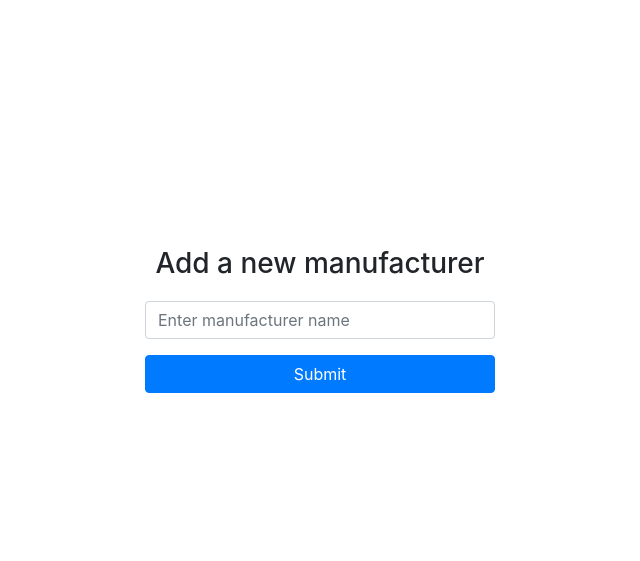
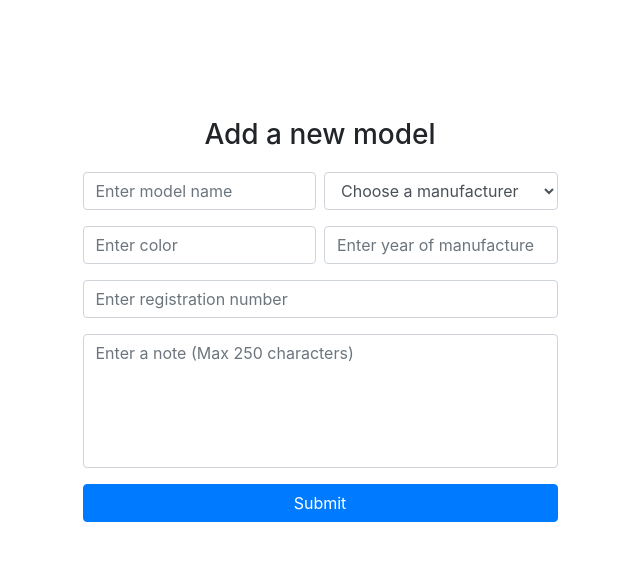
Before and after one commit to likhit-vivek/codemax_assignment, a PHP site: page /codemax_assignment/ in a window 1280 px wide. Shown: the part 56-617 px from the top of the page, without its empty margins (320-960 px from the left). Run offline with PHP 8.4, Linux system fonts and the light colour scheme; data that the repository does not hold is empty; some libraries are stand-ins or nearby versions.

Commit message:
Commit #3: Models can be added

```diff
--- a/custom.js
+++ b/custom.js
@@ -31,7 +31,7 @@ $(document).ready(function() {
 					setTimeout(function() { $('.alert-danger').addClass('d-none'); }, 3000)
 				}
 			}).fail(function() {
-				$('.alert-danger').html('Unable to add manufacturer. Try again.');
+				$('.alert-danger').html('Unable to add manufacturer/model. Try again.');
 				$('.alert-danger').removeClass('d-none');
 				setTimeout(function() { $('.alert-danger').addClass('d-none'); }, 3000)
 			});
--- a/index.php
+++ b/index.php
@@ -1,17 +1,42 @@
-<?php include('header.php'); ?>
+<?php
+include('header.php');
+require 'manufacturer.php';
+
+$manufacturerObj 	= new Manufacturer();
+$manufacturers 		= $manufacturerObj->getManufacturers();
+
+?>
 
 <div class="text-center row align-items-center vertical-align-container">
 	<div class="col"></div>
-	<div class="col-lg-5 col-xl-4">
-		<h3 class="text-center form-heading">Add a new manufacturer</h3>
-		<div class="alert alert-success d-none">Manufacturer added successfully!</div>
-		<div class="alert alert-danger d-none"></div>
-		<form id="add-form" method="POST" action="manufacturer.php">
-			<input type="hidden" class="form-control" name="functionName" value="addManufacturer">
-			<div class="form-group">
-				<input type="text" class="form-control" id="name" placeholder="Enter manufacturer name" name="name">
+	<div class="col-lg-6 col-xl-5">
+		<h3 class="text-center form-heading">Add a new model</h3>
+		<div class="alert alert-success d-none row">Model added successfully!</div>
+		<div class="alert alert-danger d-none row"></div>
+		<form id="add-form" method="POST" action="model.php">
+			<input type="hidden" class="form-control" name="functionName" value="addModel">
+			<div class="form-group row">
+				<input type="text" class="form-control col mr-sm-2" id="name" placeholder="Enter model name" name="name">
+				<select class="form-control col" id="manufacturer" name="manufacturer">
+					<option value="" selected disabled hidden>Choose a manufacturer</option>
+					<?php while($row = $manufacturers->fetch_array(MYSQLI_ASSOC)) { ?>
+						<option value="<?php echo $row['id']; ?>"><?php echo $row['name']; ?></option>
+					<?php } ?>
+				</select>
 			</div>
-			<button type="submit" class="btn btn-primary col-12">Submit</button>
+			<div class="form-group row">
+				<input type="text" class="form-control col mr-sm-2" id="color" placeholder="Enter color" name="color">
+				<input type="text" class="form-control col" id="year" placeholder="Enter year of manufacture" name="year">
+			</div>
+			<div class="form-group row">
+				<input type="text" class="form-control" id="regNum" placeholder="Enter registration number" name="regNum">
+			</div>
+			<div class="form-group row">
+				<textarea class="form-control" rows="5" id="note" name="note" maxlength="250" placeholder="Enter a note (Max 250 characters)"></textarea>
+			</div>
+			<div class="row">
+				<button type="submit" class="btn btn-primary col-12">Submit</button>
+			</div>
 		</form>
 	</div>
 	<div class="col"></div>
--- a/manufacturer.php
+++ b/manufacturer.php
@@ -30,7 +30,7 @@ class Manufacturer
 			return json_encode(['success'=> false, 'msg'=> 'Please enter a name!']);
 		}
 
-		$query = "SELECT * FROM manufacturers WHERE name='$name'";
+		$query 	= "SELECT * FROM manufacturers WHERE name='$name'";
 		$result = $this->db->executeQuery($query);
 
 		if($result->num_rows > 0) {
@@ -46,6 +46,13 @@ class Manufacturer
 			return json_encode(['success'=> false, 'msg'=> 'Unable to add manufacturer. Try again.']);
 		}
 	}
+
+	public function getManufacturers()
+	{
+		$query 	= "SELECT * FROM manufacturers";
+		$result = $this->db->executeQuery($query);
+		return $result;
+	}
 }
 
 ?>
--- a/style.css
+++ b/style.css
@@ -15,6 +15,6 @@
 	margin-bottom: 20px;
 }
 
-#desc {
+#note {
 	resize: none;
 }
```
Also changed, not shown: addManufacturer.php (added, +20 -0 lines), model.php (+36 -12 lines).
